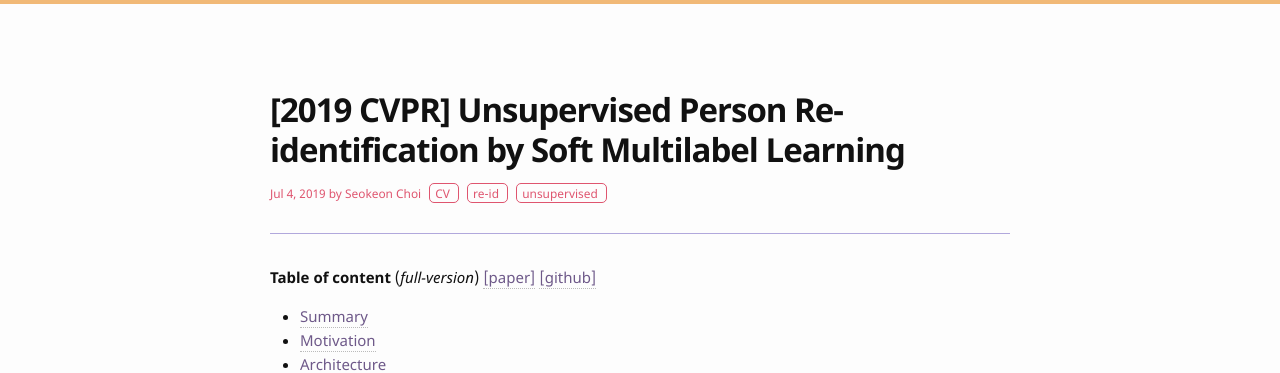
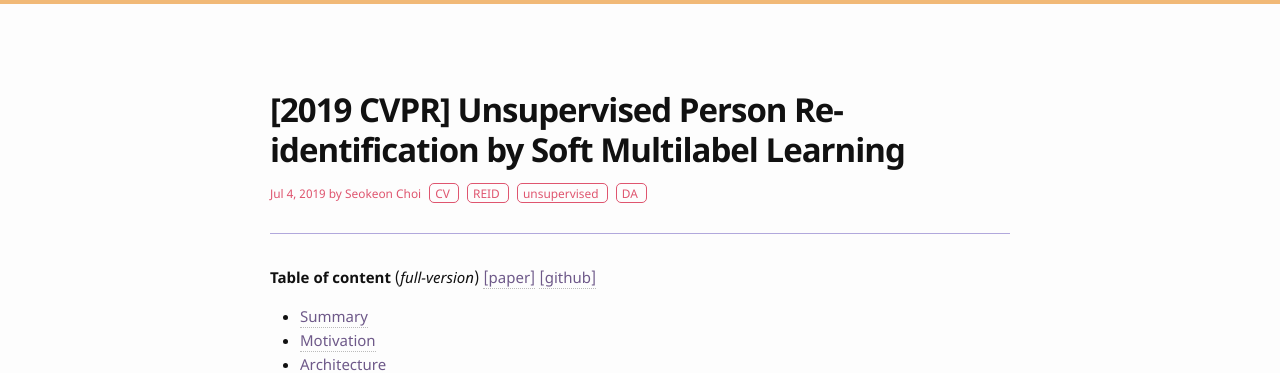
Before and after one commit to bismex/bismex.github.io, a Jekyll site: the page built from _posts/2019-07-04-MAR.md, in a window 1280 px wide and 900 px high. Shown: the top 373 px of the window. Built offline with Jekyll 4.4.1, drawn with Linux system fonts in a browser that asks for light colours; formulas are drawn with MathJax 3.

Commit message:
Update 2019-07-04-MAR.md

```diff
--- a/_posts/2019-07-04-MAR.md
+++ b/_posts/2019-07-04-MAR.md
@@ -2,7 +2,7 @@
 layout: post
 title: "[2019 CVPR] Unsupervised Person Re-identification by Soft Multilabel Learning"
 date: 2019-07-04 14:00:00
-tags: CV re-id unsupervised
+tags: CV REID unsupervised DA
 ---
 
 <!--more-->
```
